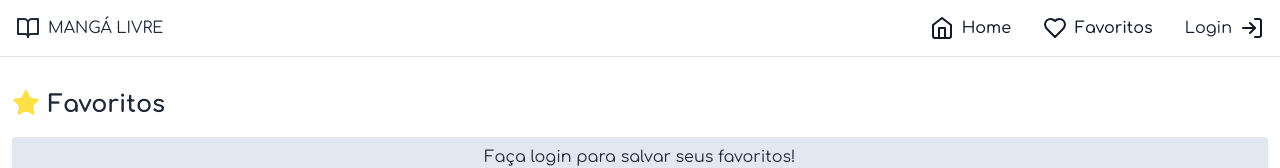
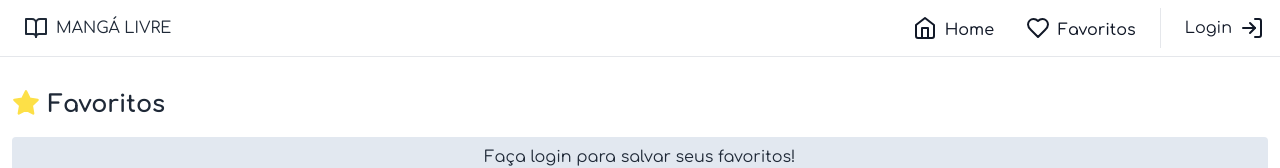
Before and after one commit to oMatheuss/mangaeon, a Next.js app: page /liked in a window 1280 px wide. Shown: the top 168 px of the page. Built offline with nearby package versions, Linux system fonts and the light colour scheme; no server answers.

Commit message:
added back button to pwa

```diff
--- a/src/components/navbar.tsx
+++ b/src/components/navbar.tsx
@@ -1,11 +1,20 @@
 'use client';
 
 import { useUser } from '@/lib/user';
-import { BookOpen, Heart, Home, LogIn, LogOut, User } from 'lucide-react';
+import {
+  ArrowLeft,
+  BookOpen,
+  Heart,
+  Home,
+  LogIn,
+  LogOut,
+  User,
+} from 'lucide-react';
 import { useEffect, useRef, useState } from 'react';
 import Link from 'next/link';
 import * as Avatar from '@radix-ui/react-avatar';
 import { AnimatedMenuIcon } from './animated-menu-icon';
+import { useRouter } from 'next/navigation';
 
 const links = [
   { icon: Home, text: 'Home', to: '/' },
@@ -14,6 +23,7 @@ const links = [
 ];
 
 export const Navbar = () => {
+  const router = useRouter();
   const [isOpen, setOpen] = useState(false);
   const toggleOpen = () => setOpen((x) => !x);
   const navRef = useRef<HTMLElement>(null);
@@ -50,7 +60,7 @@ export const Navbar = () => {
      * *** NOTE ***
      * 'isOpen' is necessary on dependency array because it will cause react
      * to call the cleanup function once the navbar is set open.
-     * The result is that the scroll cause by the navbar opening do not trigger
+     * The result is that the scroll caused by the navbar opening do not trigger
      * the handleScroll function inside this effect.
      * *** NOTE ***
      */
@@ -74,10 +84,15 @@ export const Navbar = () => {
       ref={navRef}
       className='sticky top-0 z-10 border-b border-light-b dark:border-dark-b bg-white/90 dark:bg-gray-900/95 transition-transform max-h-screen'
     >
-      <div className='max-w-screen-2xl flex flex-wrap items-center justify-between mx-auto p-4'>
-        <Link href='/' className='flex items-center'>
-          <BookOpen className='mr-2' />
-          <span>MANGÁ LIVRE</span>
+      <div className='max-w-screen-2xl flex flex-wrap items-center justify-between mx-auto px-4 py-2'>
+        <button
+          className='hidden pwa:inline-flex items-center w-10 h-10 justify-center rounded-lg hover:bg-light-b focus:outline-none focus:ring-2 focus:ring-light-b dark:text-gray-400 dark:hover:bg-dark-b dark:focus:ring-dark-b'
+          onClick={router.back}
+        >
+          <ArrowLeft className='w-8 h-8' />
+        </button>
+        <Link href='/' className='flex items-center m-2'>
+          <BookOpen className='w-6 h-6 mr-2' /> MANGÁ LIVRE
         </Link>
         <button
           onClick={toggleOpen}
@@ -91,7 +106,7 @@ export const Navbar = () => {
           aria-expanded={isOpen}
           className='hidden aria-expanded:flex w-full md:flex md:w-auto flex-col md:flex-row p-4 md:p-0 mt-4 md:mt-0 border border-light-b rounded-lg bg-light dark:bg-dark md:border-0 md:bg-inherit shadow md:shadow-none md:dark:bg-inherit dark:border-dark-b'
         >
-          <ul className='font-medium flex flex-col space-y-2 md:space-y-0 md:flex-row md:space-x-8 md:mr-8'>
+          <ul className='font-medium leading-none flex md:items-center flex-col space-y-2 md:space-y-0 md:flex-row md:space-x-8'>
             {links.map((l) => (
               <li key={l.to}>
                 <Link
@@ -99,17 +114,14 @@ export const Navbar = () => {
                   className='flex items-center py-2 px-3 text-gray-900 rounded hover:bg-gray-100 md:hover:bg-transparent md:border-0 md:hover:text-blue-700 md:p-0 dark:text-white md:dark:hover:text-blue-500 dark:hover:bg-dark-b dark:hover:text-white md:dark:hover:bg-transparent'
                   aria-current='page'
                 >
-                  {/*className={({ isActive }) =>
-                    isActive
-                      ? 'flex items-center py-2 px-3 text-white bg-blue-700 rounded md:bg-transparent md:text-blue-700 md:p-0 dark:text-white md:dark:text-blue-500'
-                      : 'flex items-center py-2 px-3 text-gray-900 rounded hover:bg-gray-100 md:hover:bg-transparent md:border-0 md:hover:text-blue-700 md:p-0 dark:text-white md:dark:hover:text-blue-500 dark:hover:bg-dark-b dark:hover:text-white md:dark:hover:bg-transparent'
-                  }*/}
-                  <l.icon className='mr-2' /> {l.text}
+                  <l.icon className='mr-2' />
+                  <span className='pt-1'>{l.text}</span>
                 </Link>
               </li>
             ))}
           </ul>
           <hr className='md:hidden my-2 border-inherit' />
+          <div className='hidden md:block h-10 w-[1px] mx-6 bg-light-b dark:bg-dark-b'></div>
           {user === null ? (
             <button
               className='w-full flex items-center justify-end py-2 px-3 text-gray-900 rounded hover:bg-gray-100 md:hover:bg-transparent md:border-0 md:hover:text-blue-700 md:p-0 dark:text-white md:dark:hover:text-blue-500 dark:hover:bg-dark-b dark:hover:text-white md:dark:hover:bg-transparent'
@@ -119,7 +131,7 @@ export const Navbar = () => {
             </button>
           ) : (
             <>
-              <div className='flex flex-row space-x-3 m-3 md:m-0 md:mr-3 md:w-full'>
+              <div className='flex flex-row items-center space-x-3 m-3 md:m-0 md:mr-3'>
                 <Avatar.Root>
                   <Avatar.Image
                     src={user.photoURL!}
@@ -133,7 +145,7 @@ export const Navbar = () => {
                 <div className='md:hidden'>{user?.displayName}</div>
               </div>
               <button
-                className='w-full flex items-center justify-end py-2 px-3 text-gray-900 rounded hover:bg-gray-100 md:hover:bg-transparent md:border-0 md:hover:text-blue-700 md:p-0 dark:text-white md:dark:hover:text-blue-500 dark:hover:bg-gray-700 dark:hover:text-white md:dark:hover:bg-transparent'
+                className='flex items-center justify-end py-2 px-3 text-gray-900 rounded-lg hover:bg-light-b focus:outline-none focus:ring-2 focus:ring-light-b dark:text-gray-400 dark:hover:bg-dark-b dark:focus:ring-dark-b'
                 onClick={signOut}
               >
                 Logout <LogOut className='ml-2' />
--- a/tailwind.config.ts
+++ b/tailwind.config.ts
@@ -7,6 +7,9 @@ const config: Config = {
   darkMode: 'media',
   theme: {
     extend: {
+      screens: {
+        pwa: { raw: '(display-mode: standalone)' },
+      },
       fontFamily: {
         comfortaa: ['var(--font-comfortaa)', ...fontFamily.sans],
       },
```
Also changed, not shown: public/site.webmanifest.
